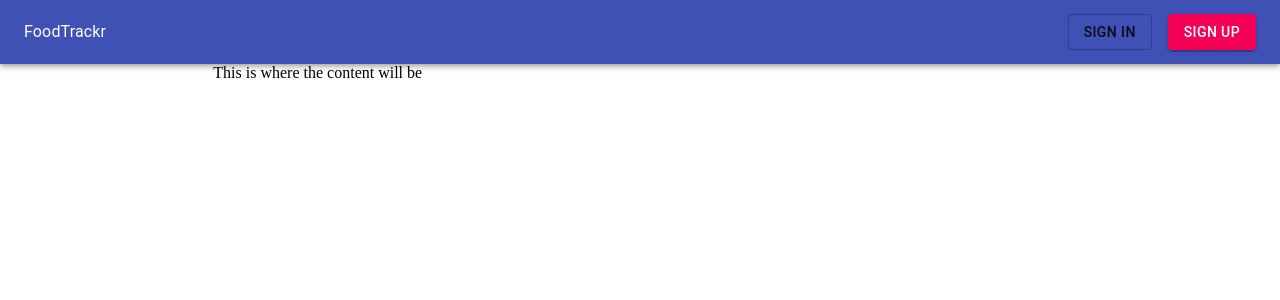
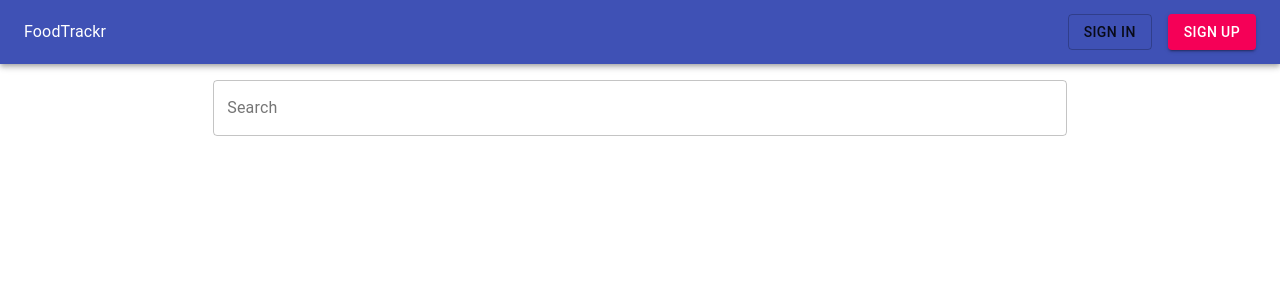
Before and after one commit to nchomsky/FoodTrackr, a React (Create React App) app: page / in a window 1280 px wide. Shown: the top 300 px of the page. Built offline with nearby package versions, Linux system fonts and the light colour scheme.

Commit message:
Add SearchBar Component

```diff
--- a/src/components/App.js
+++ b/src/components/App.js
@@ -1,6 +1,8 @@
 import React, { Component } from 'react';
 import { Grid } from '@material-ui/core';
 import Header from './Header';
+import Content from './Content';
+
 
 
 
@@ -17,7 +19,7 @@ class App extends Component {
                     <Grid item container>
                         <Grid item xs={0} sm={2} />
                         <Grid item xs={12} sm={8}>
-                            This is where the content will be
+                            <Content />
                         </Grid>
                         <Grid item xs={0} sm={2} />
                     </Grid>
--- /dev/null
+++ b/src/components/Content.js
@@ -0,0 +1,15 @@
+import React from 'react';
+import SearchBar from './SearchBar';
+
+const Content = () => {
+
+
+    return (
+        <div>
+            <SearchBar />
+        </div>
+    );
+
+};
+
+export default Content;
--- /dev/null
+++ b/src/components/SearchBar.js
@@ -0,0 +1,23 @@
+import React from 'react';
+import { TextField } from '@material-ui/core';
+import { makeStyles } from '@material-ui/core/styles';
+
+const useStyles = makeStyles((theme) => ({
+    marginStyleMin: {
+        marginTop: theme.spacing(2)
+    }
+}));
+
+const SearchBar = () => {
+    const classes = useStyles();
+
+    return (
+        <div>
+            <form className={classes.marginStyleMin} noValidate autoComplete="off">
+                <TextField fullWidth id="outlined-basic" label="Search" variant="outlined" />
+            </form>
+        </div>
+    );
+}
+
+export default SearchBar;
```
Also changed, not shown: 1 other file (tests, documents, lock files or other folders).
